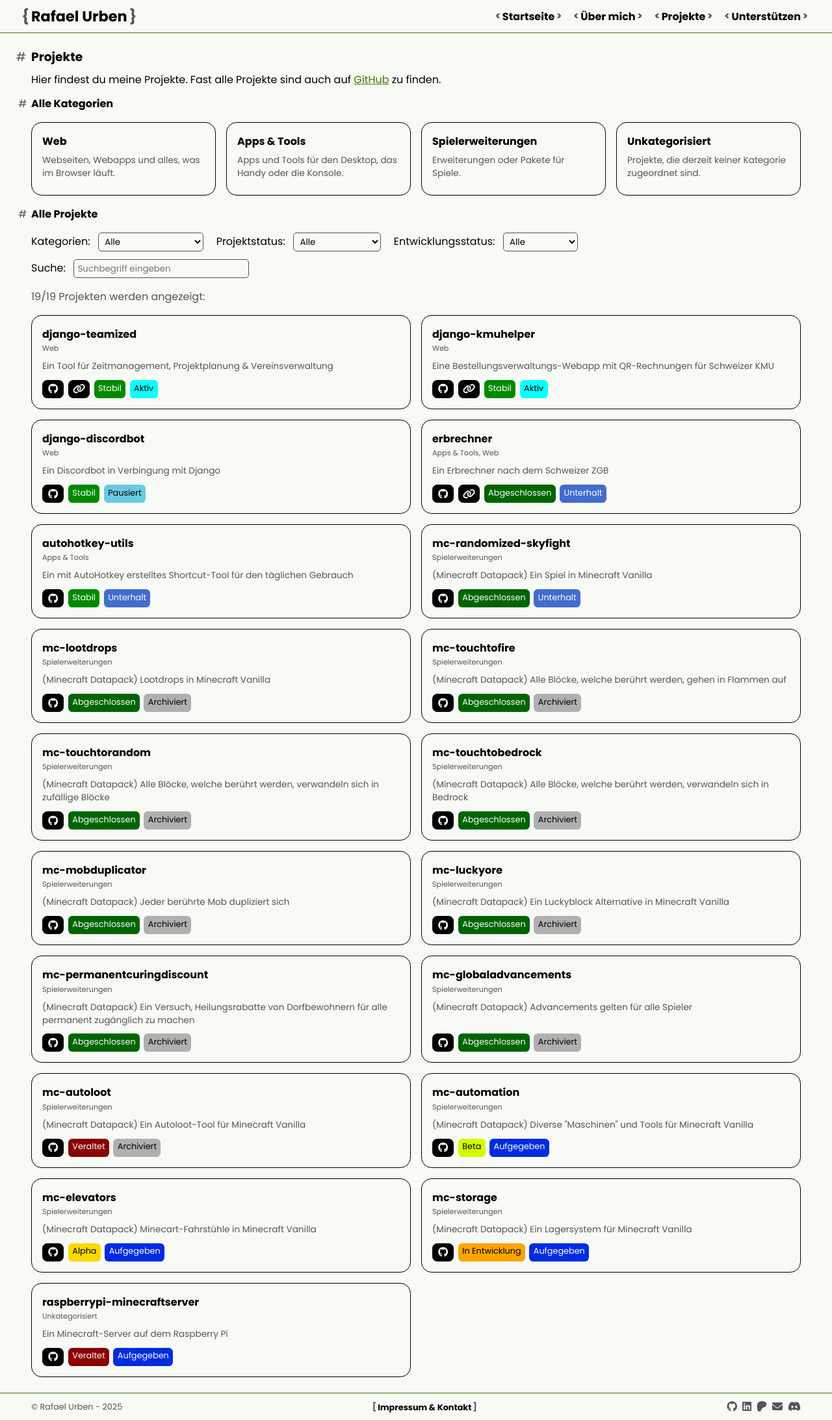
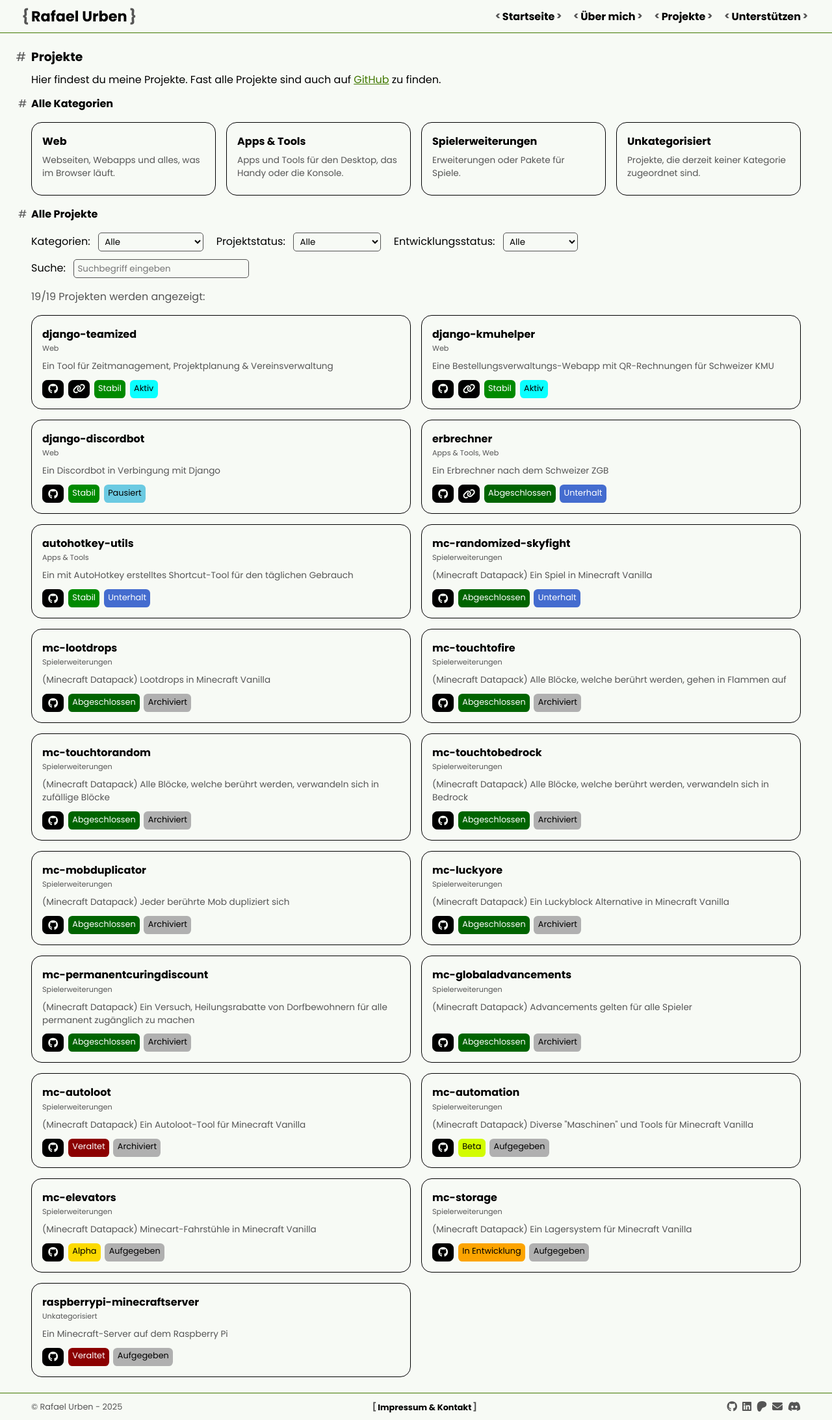
Before and after one commit to rafaelurben/rafaelurben.github.io, a Jekyll site: the page built from pages/projects.html, in a window 1280 px wide. Shown: the whole page at 65% size. Built offline with Jekyll 4.4.1, drawn with Linux system fonts in a browser that asks for light colours.

Commit message:
chore: Update abandoned category display

```diff
--- a/_data/projectsettings.yml
+++ b/_data/projectsettings.yml
@@ -60,9 +60,9 @@
     fg-color: white
   abandoned:
     title: Aufgegeben
-    description: Das Projekt wurde aufgegeben/vernachlässigt.
-    bg-color: "#002ce0"
-    fg-color: white
+    description: Das Projekt wurde nicht weitergeführt.
+    bg-color: "#b0b0b0"
+    fg-color: black
   archived:
     title: Archiviert
     description: Das Projekt wurde archiviert und wird nicht mehr weiterentwickelt.
```
